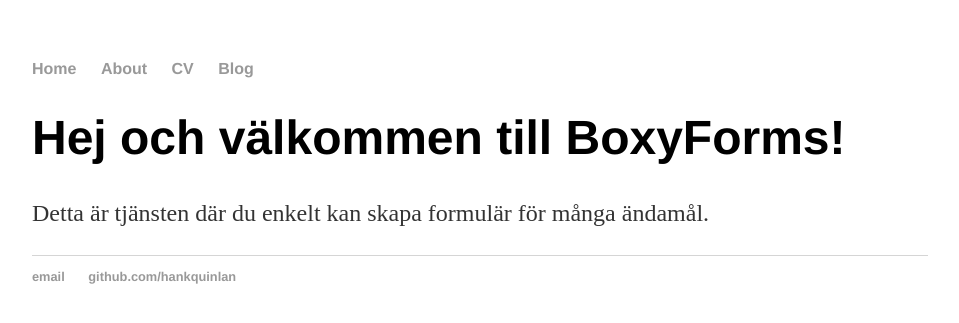
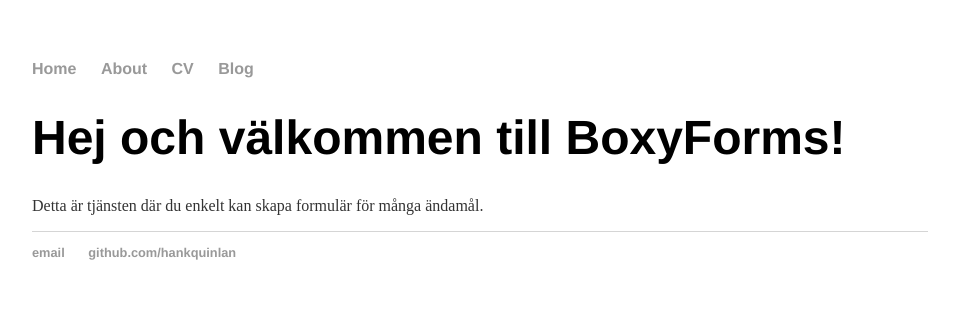
Before and after one commit to martindlarsson/martindlarsson.github.io, a Jekyll site: the page built from index.html, in a window 1280 px wide. Shown: the top 323 px of the page, without its empty margins (160-1119 px from the left). Built offline with Jekyll 4.4.1, drawn with Linux system fonts in a browser that asks for light colours.

Commit message:
Update main.css

```diff
--- a/css/main.css
+++ b/css/main.css
@@ -24,8 +24,8 @@ h1 {
     font-family:'Helvetica', 'Arial', 'Sans-Serif';
 }
 p {
-    font-size: 1.5em;
-    line-height: 1.4em;
+    font-size: 1em;
+    line-height: 1.1em;
     color: #333;
 }
 footer {
@@ -35,7 +35,7 @@ footer {
 
 ul.posts {
     margin: 20px auto 40px;
-    font-size: 1.5em;
+    font-size: 1em;
 }
 
 ul.posts li {
```
